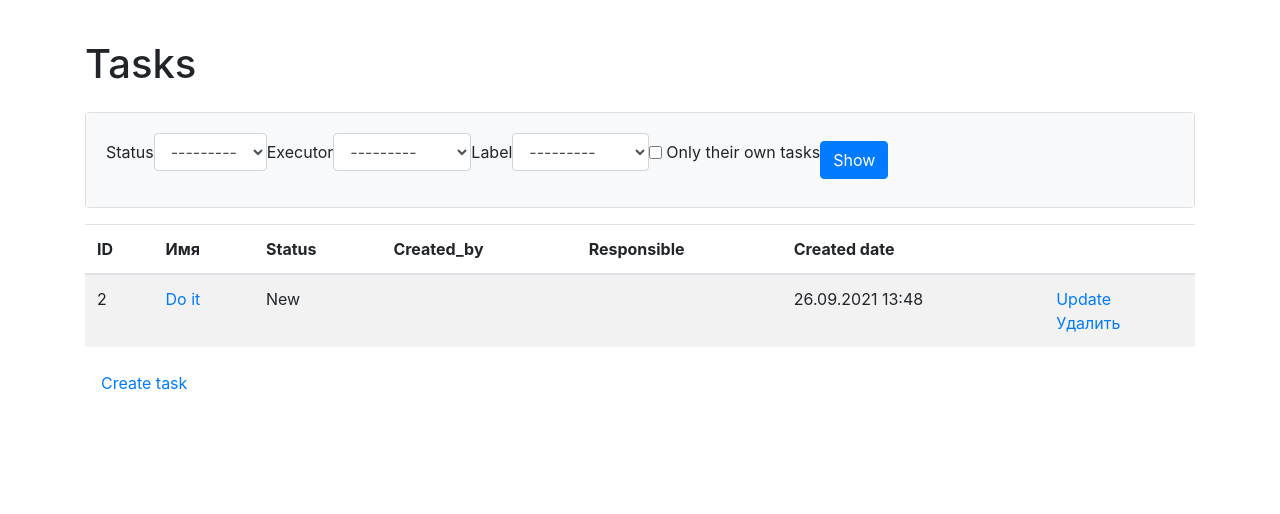
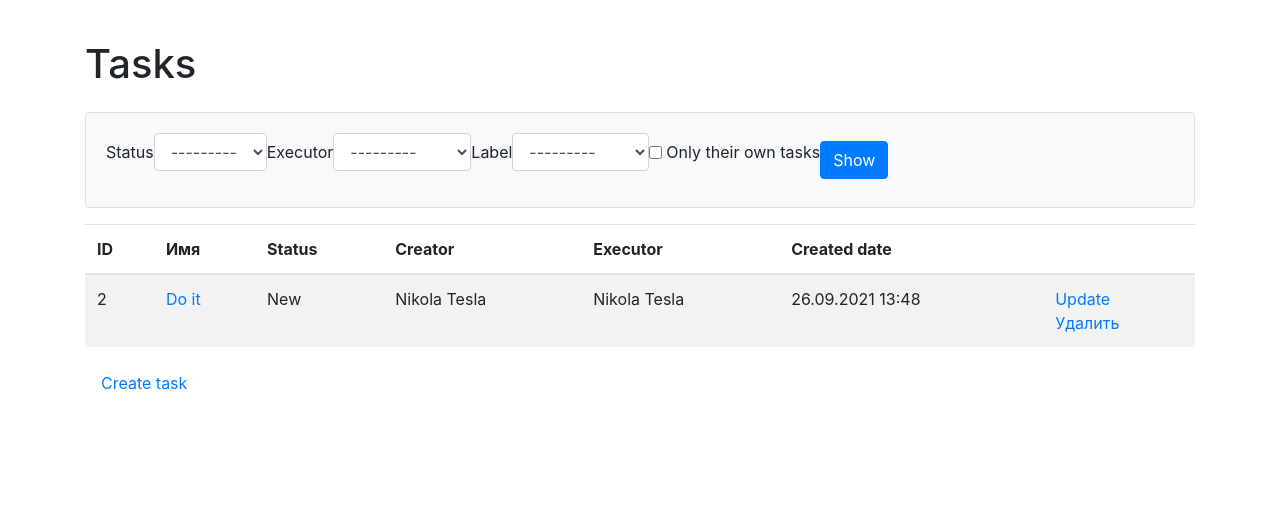
Before and after one commit to georg-remer/python-project-lvl4, a Django app: page /tasks/ in a window 1280 px wide. Shown: the part 56-570 px from the top of the page. Run offline with Django 3.2, Linux system fonts and the light colour scheme; a user stored in the database is signed in; data comes from the database, SQL or seed files in the repository; some libraries are stand-ins or nearby versions.

Commit message:
chore: update translation

```diff
--- a/task_manager/statuses/views.py
+++ b/task_manager/statuses/views.py
@@ -21,7 +21,7 @@ class StatusCreate(PermissionDeniedMixin, AuthRequiredMixin, SuccessMessageMixin
     model = Status
     form_class = StatusForm
     success_url = reverse_lazy('statuses:list')
-    success_message = _('Status was successfully created.')
+    success_message = _('Status was successfully created')
 
 
 class StatusUpdate(PermissionDeniedMixin, AuthRequiredMixin, SuccessMessageMixin, UpdateView):
@@ -29,7 +29,7 @@ class StatusUpdate(PermissionDeniedMixin, AuthRequiredMixin, SuccessMessageMixin
     model = Status
     form_class = StatusForm
     success_url = reverse_lazy('statuses:list')
-    success_message = _('Status was successfully updated.')
+    success_message = _('Status was successfully updated')
 
 
 class StatusDelete(PermissionDeniedMixin, AuthRequiredMixin, SuccessMessageDeleteMixin, DeleteView):
@@ -37,7 +37,7 @@ class StatusDelete(PermissionDeniedMixin, AuthRequiredMixin, SuccessMessageDelet
     model = Status
     form_class = StatusForm
     success_url = reverse_lazy('statuses:list')
-    success_message = _('Status was successfully deleted.')
+    success_message = _('Status was successfully deleted')
 
     def delete(self, request, *args, **kwargs):
         if self.get_object().status.all().exists():
--- a/task_manager/tasks/mixins.py
+++ b/task_manager/tasks/mixins.py
@@ -8,6 +8,6 @@ class CheckCreatedByMixin(UserPassesTestMixin):
         return self.get_object().creator == self.request.user
 
     def dispatch(self, request, *args, **kwargs):
-        self.permission_denied_message = _("You do not have permission to delete another user's task.")
+        self.permission_denied_message = _('A task can only be deleted by its author')
         self.permission_denied_url = reverse_lazy('tasks:list')
         return super().dispatch(request, *args, **kwargs)
--- a/task_manager/templates/base/confirmation.html
+++ b/task_manager/templates/base/confirmation.html
@@ -2,7 +2,7 @@
 {% load i18n %}
 
 {% block content %}
-<p>{% translate "Heads up! You are about to delete" %} {{ object }}.</p>
+<p>{% translate "Are you sure you want to delete" %} {{ object }}.</p>
 <form method="post">
   {% csrf_token %}
   <input class="btn btn-danger" type="submit" value="{% translate 'Yes, delete' %}">
--- a/task_manager/templates/login.html
+++ b/task_manager/templates/login.html
@@ -6,5 +6,5 @@
 {% endblock %}
 
 {% block button_value %}
-{% translate "Log In" %}
+{% translate "Sign In" %}
 {% endblock %}
--- a/task_manager/templates/tasks/detail.html
+++ b/task_manager/templates/tasks/detail.html
@@ -2,7 +2,7 @@
 {% load i18n %}
 
 {% block header %}
-{% translate "Task detail" %}
+{% translate "Show task" %}
 {% endblock %}
 
 {% block content %}
--- a/task_manager/templates/tasks/list.html
+++ b/task_manager/templates/tasks/list.html
@@ -13,8 +13,8 @@
       <th>{% translate "id"|upper %}</th>
       <th>{% translate "name"|capfirst %}</th>
       <th>{% translate "status"|capfirst %}</th>
-      <th>{% translate "created_by"|capfirst %}</th>
-      <th>{% translate "responsible"|capfirst %}</th>
+      <th>{% translate "creator"|capfirst %}</th>
+      <th>{% translate "executor"|capfirst %}</th>
       <th>{% translate "created date"|capfirst %}</th>
       <th></th>
     </tr>
@@ -27,8 +27,8 @@
         <a href="{% url 'tasks:detail' task.id %}">{{ task.name }}</a>
       </td>
       <td>{{ task.status }}</td>
-      <td>{{ task.created_by.get_full_name }}</td>
-      <td>{{ task.responsible.get_full_name }}</td>
+      <td>{{ task.creator.get_full_name }}</td>
+      <td>{{ task.executor.get_full_name }}</td>
       <td>{{ task.created_at|date:"d.m.Y H:i" }}</td>
       <td>
         <a href="{% url 'tasks:update' task.id %}">{% translate "Update" %}</a>
--- a/task_manager/templates/users/create.html
+++ b/task_manager/templates/users/create.html
@@ -2,7 +2,7 @@
 {% load i18n %}
 
 {% block header %}
-{% translate "Create user" %}
+{% translate "Registration" %}
 {% endblock %}
 
 {% block button_value %}
--- a/task_manager/views.py
+++ b/task_manager/views.py
@@ -11,7 +11,7 @@ class IndexView(TemplateView):
 
 class LoginView(SuccessMessageMixin, LoginView):
     template_name = 'login.html'
-    success_message = _('Logged in successfully.')
+    success_message = _('You are logged in')
 
 
 class LogoutView(LogoutView):
```
Also changed, not shown: task_manager/locale/ru/LC_MESSAGES/django.po, 1 other file.
